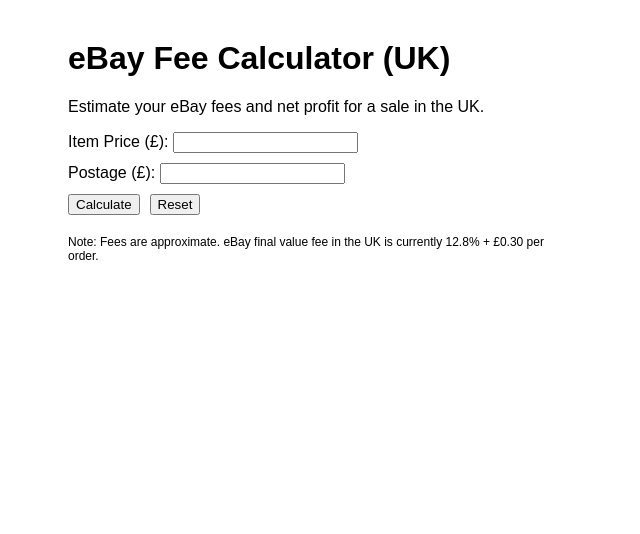
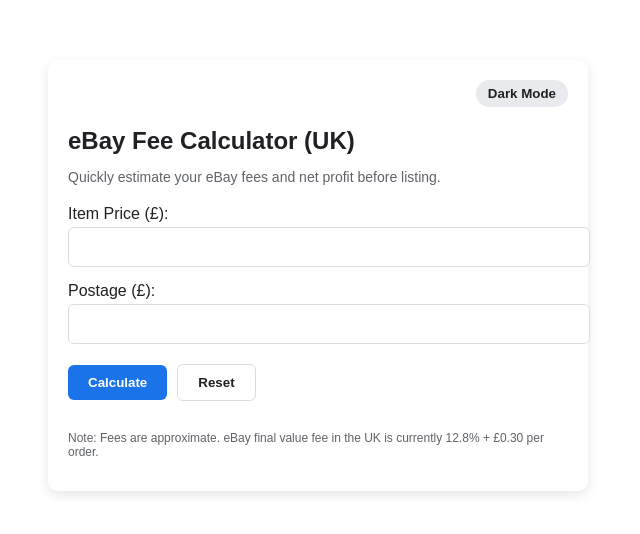
Before and after one commit to Lloydyboy89/ukchecker, a Next.js app: page /ebay-fee-calculator-uk in a window 1280 px wide. Shown: the top 534 px of the page, without its empty margins (322-962 px from the left). Built offline with nearby package versions, Linux system fonts and the light colour scheme.

Commit message:
Polished eBay calculator with dark/light mode

```diff
--- a/pages/ebay-fee-calculator-uk.js
+++ b/pages/ebay-fee-calculator-uk.js
@@ -1,10 +1,25 @@
-import { useState } from 'react';
+import { useState, useEffect } from 'react';
 
 export default function EbayFeeCalculator() {
   const [itemPrice, setItemPrice] = useState('');
   const [postage, setPostage] = useState('');
   const [totalFee, setTotalFee] = useState(null);
   const [profit, setProfit] = useState(null);
+  const [theme, setTheme] = useState('light');
+
+  // Persist theme across page reloads
+  useEffect(() => {
+    const savedTheme = localStorage.getItem('theme');
+    if (savedTheme) setTheme(savedTheme);
+  }, []);
+
+  useEffect(() => {
+    document.body.style.backgroundColor = theme === 'dark' ? '#202124' : '#fff';
+    document.body.style.color = theme === 'dark' ? '#e8eaed' : '#202124';
+    localStorage.setItem('theme', theme);
+  }, [theme]);
+
+  const toggleTheme = () => setTheme(theme === 'light' ? 'dark' : 'light');
 
   const calculateFees = () => {
     const price = parseFloat(itemPrice);
@@ -15,12 +30,15 @@
       return;
     }
 
-    // eBay fees approx: 12.8% final value + £0.30 per order
     const fee = (price + shipping) * 0.128 + 0.30;
     const netProfit = price + shipping - fee;
 
     setTotalFee(fee.toFixed(2));
     setProfit(netProfit.toFixed(2));
+  };
+
+  const handleKeyPress = (e) => {
+    if (e.key === 'Enter') calculateFees();
   };
 
   const reset = () => {
@@ -31,30 +49,122 @@
   };
 
   return (
-    <div style={{ maxWidth: '500px', margin: '40px auto', fontFamily: 'Arial, sans-serif' }}>
-      <h1>eBay Fee Calculator (UK)</h1>
-      <p>Estimate your eBay fees and net profit for a sale in the UK.</p>
+    <div
+      style={{
+        maxWidth: '500px',
+        margin: '60px auto',
+        fontFamily: 'Arial, sans-serif',
+        padding: '20px',
+        borderRadius: '10px',
+        boxShadow:
+          theme === 'dark'
+            ? '0 4px 12px rgba(0,0,0,0.7)'
+            : '0 4px 12px rgba(0,0,0,0.1)',
+        backgroundColor: theme === 'dark' ? '#303134' : '#fff',
+        transition: 'all 0.3s ease',
+      }}
+    >
+      <div style={{ textAlign: 'right', marginBottom: '20px' }}>
+        <button
+          onClick={toggleTheme}
+          style={{
+            cursor: 'pointer',
+            padding: '6px 12px',
+            borderRadius: '20px',
+            border: 'none',
+            backgroundColor: theme === 'dark' ? '#5f6368' : '#e8eaed',
+            color: theme === 'dark' ? '#e8eaed' : '#202124',
+            fontWeight: 'bold',
+            transition: 'all 0.3s ease',
+          }}
+        >
+          {theme === 'light' ? 'Dark Mode' : 'Light Mode'}
+        </button>
+      </div>
 
-      <div style={{ marginBottom: '10px' }}>
-        <label>Item Price (£): </label>
+      <h1 style={{ fontSize: '24px', marginBottom: '10px' }}>
+        eBay Fee Calculator (UK)
+      </h1>
+      <p style={{ fontSize: '14px', marginBottom: '20px', color: theme === 'dark' ? '#bdc1c6' : '#5f6368' }}>
+        Quickly estimate your eBay fees and net profit before listing.
+      </p>
+
+      <div style={{ marginBottom: '15px' }}>
+        <label style={{ display: 'block', marginBottom: '4px' }}>Item Price (£):</label>
         <input
           type="number"
           value={itemPrice}
           onChange={(e) => setItemPrice(e.target.value)}
+          onKeyPress={handleKeyPress}
+          style={{
+            width: '100%',
+            padding: '10px',
+            borderRadius: '6px',
+            border: '1px solid #dadce0',
+            backgroundColor: theme === 'dark' ? '#5f6368' : '#fff',
+            color: theme === 'dark' ? '#e8eaed' : '#202124',
+            fontSize: '16px',
+          }}
         />
       </div>
 
-      <div style={{ marginBottom: '10px' }}>
-        <label>Postage (£): </label>
+      <div style={{ marginBottom: '20px' }}>
+        <label style={{ display: 'block', marginBottom: '4px' }}>Postage (£):</label>
         <input
           type="number"
           value={postage}
           onChange={(e) => setPostage(e.target.value)}
+          onKeyPress={handleKeyPress}
+          style={{
+            width: '100%',
+            padding: '10px',
+            borderRadius: '6px',
+            border: '1px solid #dadce0',
+            backgroundColor: theme === 'dark' ? '#5f6368' : '#fff',
+            color: theme === 'dark' ? '#e8eaed' : '#202124',
+            fontSize: '16px',
+          }}
         />
       </div>
 
-      <button onClick={calculateFees} style={{ marginRight: '10px' }}>Calculate</button>
-      <button onClick={reset}>Reset</button>
+      <div style={{ marginBottom: '20px' }}>
+        <button
+          onClick={calculateFees}
+          style={{
+            padding: '10px 20px',
+            borderRadius: '6px',
+            border: 'none',
+            cursor: 'pointer',
+            backgroundColor: '#1a73e8',
+            color: '#fff',
+            fontWeight: 'bold',
+            marginRight: '10px',
+            transition: 'background-color 0.3s ease',
+          }}
+          onMouseOver={(e) => (e.target.style.backgroundColor = '#1558b0')}
+          onMouseOut={(e) => (e.target.style.backgroundColor = '#1a73e8')}
+        >
+          Calculate
+        </button>
+
+        <button
+          onClick={reset}
+          style={{
+            padding: '10px 20px',
+            borderRadius: '6px',
+            border: '1px solid #dadce0',
+            backgroundColor: theme === 'dark' ? '#5f6368' : '#fff',
+            color: theme === 'dark' ? '#e8eaed' : '#202124',
+            fontWeight: 'bold',
+            cursor: 'pointer',
+            transition: 'all 0.3s ease',
+          }}
+          onMouseOver={(e) => (e.target.style.backgroundColor = theme === 'dark' ? '#6e7074' : '#f1f3f4')}
+          onMouseOut={(e) => (e.target.style.backgroundColor = theme === 'dark' ? '#5f6368' : '#fff')}
+        >
+          Reset
+        </button>
+      </div>
 
       {totalFee !== null && (
         <div style={{ marginTop: '20px' }}>
@@ -63,7 +173,7 @@
         </div>
       )}
 
-      <p style={{ fontSize: '12px', marginTop: '20px' }}>
+      <p style={{ fontSize: '12px', marginTop: '30px', color: theme === 'dark' ? '#bdc1c6' : '#5f6368' }}>
         Note: Fees are approximate. eBay final value fee in the UK is currently 12.8% + £0.30 per order.
       </p>
     </div>
```
